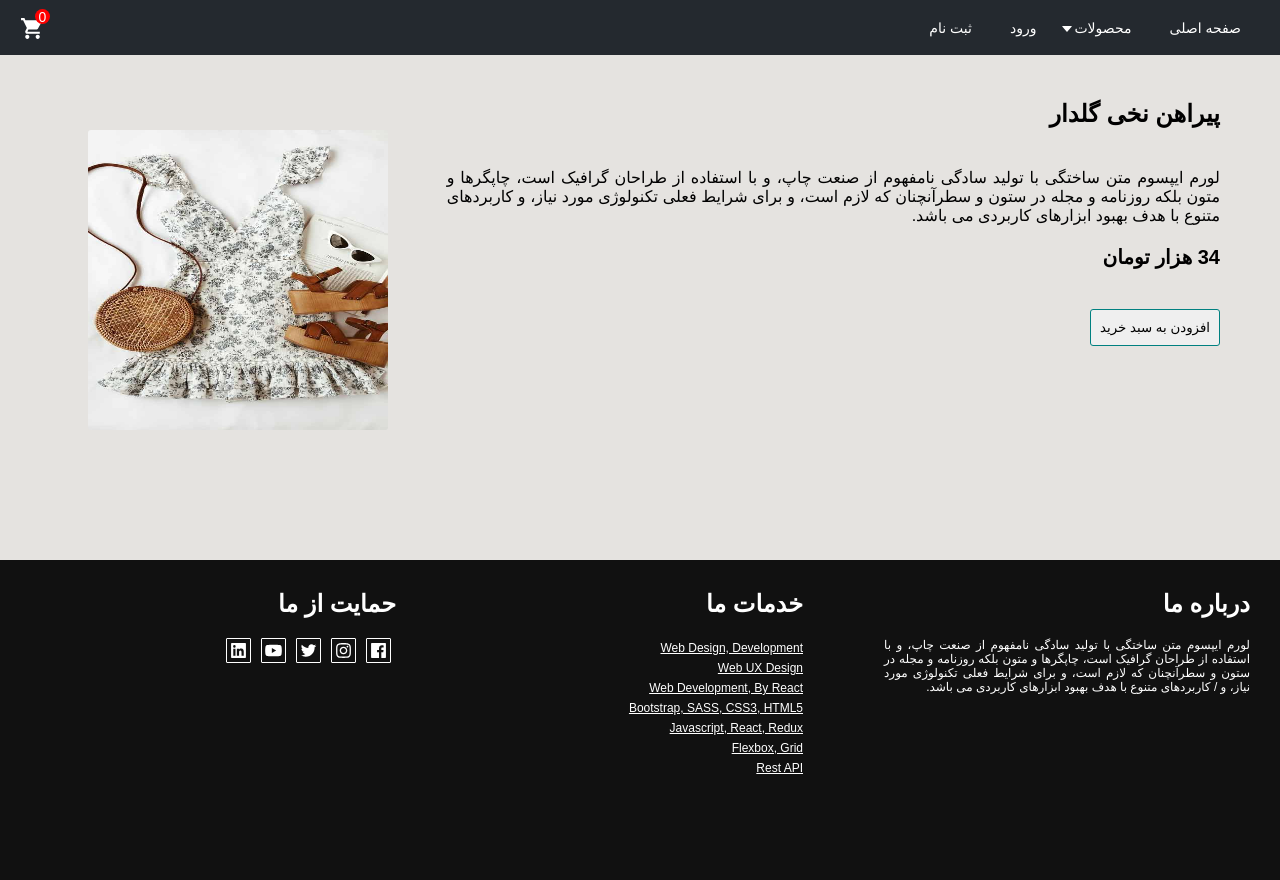
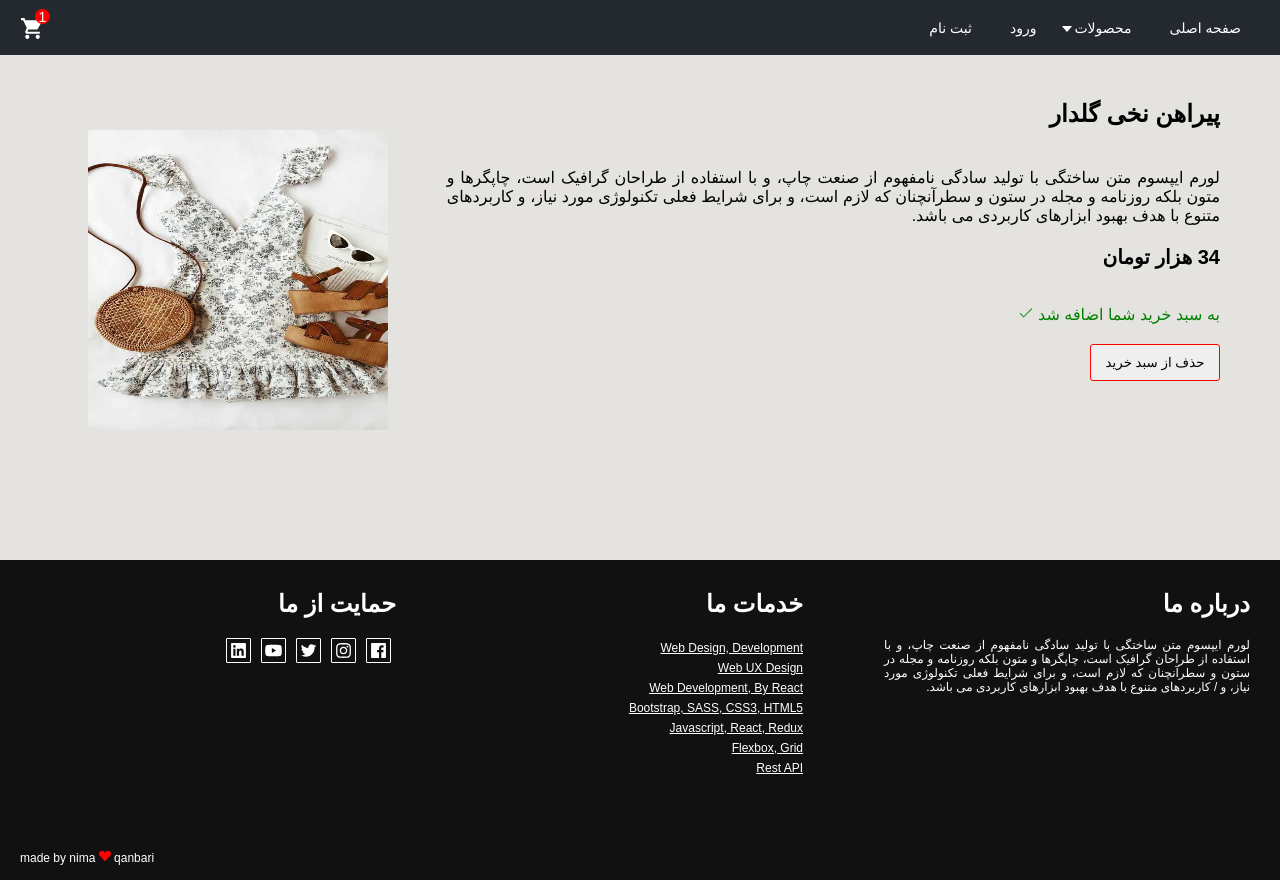
Before and after one commit to nima-qanbari/web-shop-react-redux, a React (Create React App) app: page /productDetail/1 in a window 1280 px wide. Both pictures are taken after a click on the button "افزودن به سبد خرید". Built offline with nearby package versions, Linux system fonts and the light colour scheme.

Commit message:
edit styles

```diff
--- a/src/components/Footer/Footer.js
+++ b/src/components/Footer/Footer.js
@@ -9,6 +9,8 @@ import {
   AiFillLinkedin,
 } from "react-icons/ai";
 
+import {BsFillSuitHeartFill} from "react-icons/bs"
+
 //react-router-dom
 import { Link } from "react-router-dom";
 
@@ -16,6 +18,7 @@ import { Link } from "react-router-dom";
 import styled from "styled-components";
 
 const Section = styled.section`
+  position: relative;
   display: flex;
   justify-content: space-between;
   flex-wrap: wrap;
@@ -87,6 +90,17 @@ const Section = styled.section`
       width: 100%;
     }
   }
+
+  .nima {
+    position: absolute;
+    left: 20px;
+    bottom: 15px;
+    font-size: 12px;
+
+    svg {
+      color: red;
+    }
+  }
 `;
 
 const Footer = () => {
@@ -134,6 +148,7 @@ const Footer = () => {
           <AiFillLinkedin />
         </Link>
       </div>
+      <p className="nima">made by nima <BsFillSuitHeartFill /> qanbari</p>
     </Section>
   );
 };
--- a/src/pages/ProductDetail.js
+++ b/src/pages/ProductDetail.js
@@ -8,6 +8,19 @@ import styled from "styled-components";
 
 //data
 import { productList } from "../data";
+
+//useSelector and useDispatch
+import { useDispatch, useSelector } from "react-redux";
+
+//cartAction
+import { addItem, removeItem } from "../Redux/Cart/cartAction";
+
+//helper
+import {isInCart} from "../helper/function"
+
+//react-icons
+
+import {FcCheckmark} from "react-icons/fc"
 
 const Container = styled.div`
   margin: 80px auto 0 ;
@@ -76,11 +89,32 @@ button {
 }
 `;
 
+const Div =styled.div`
+  display: flex;
+  flex-direction: column;
+  padding: 15px 0;
+
+  span{
+    color: green;
+  }
+
+  button{
+    border: 1px solid red;
+    &:hover{
+      background-color: red;
+      color: #fff;
+    }
+  }
+`
+
 const ProductDetail = () => {
   const { id } = useParams();
 
   const product = productList[id - 1];
   const { img, title, desc, price } = product;
+
+  const dispatch = useDispatch();
+  const state = useSelector((state) => state);
 
   return (
     <Container>
@@ -88,7 +122,23 @@ const ProductDetail = () => {
         <h2>{title}</h2>
         <p>{desc}</p>
         <h3>{price} هزار تومان</h3>
-        <button>افزودن به سبد خرید</button>
+
+          {!isInCart(state, product.id) ? (
+            <button onClick={() => dispatch(addItem(product))}>
+              افزودن به سبد خرید
+            </button>
+          ) : (
+            <Div>
+              <span>به سبد خرید شما اضافه شد <FcCheckmark/></span>
+              <button
+                className="remove-btn"
+                onClick={() => dispatch(removeItem(product))}
+              >
+                حذف از سبد خرید
+              </button>
+            </Div>
+          )}
+
       </DetailContainer>
       <ImgContainer>
         <img src={img} alt="" />
```
